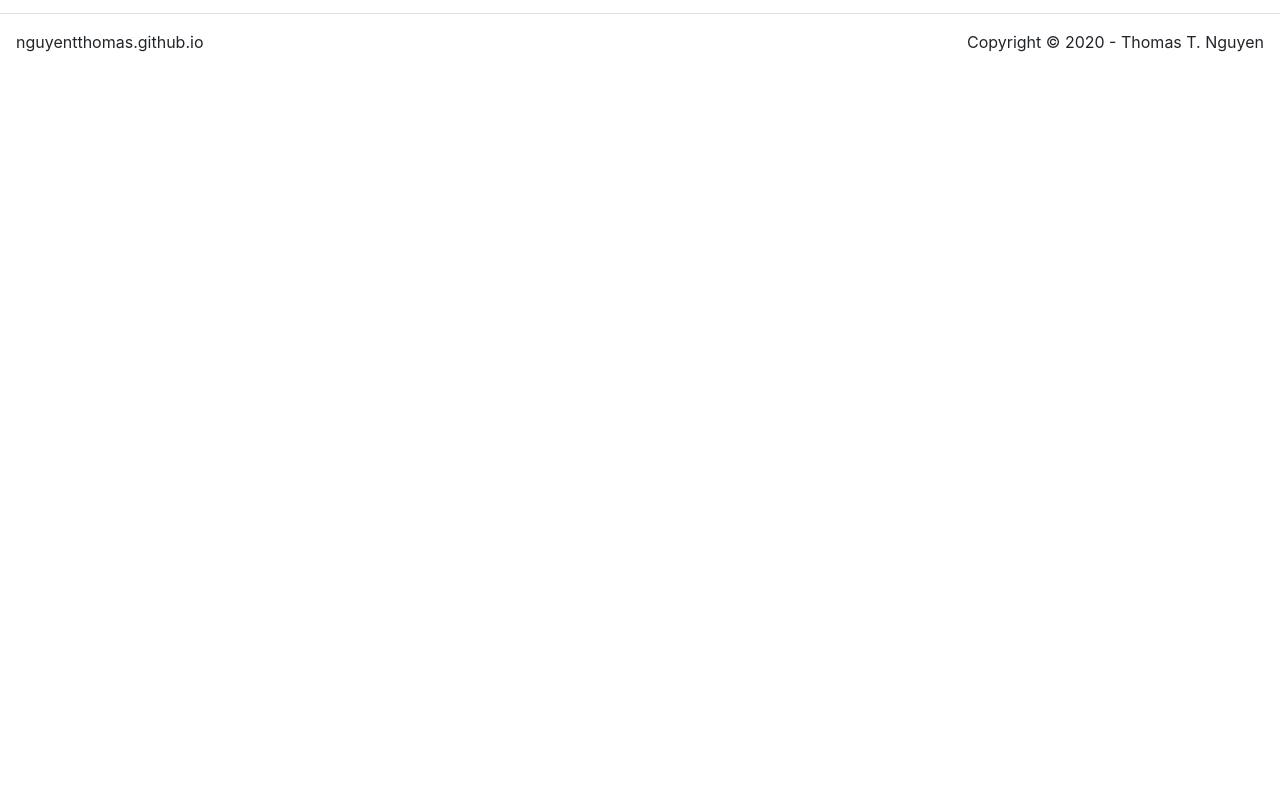
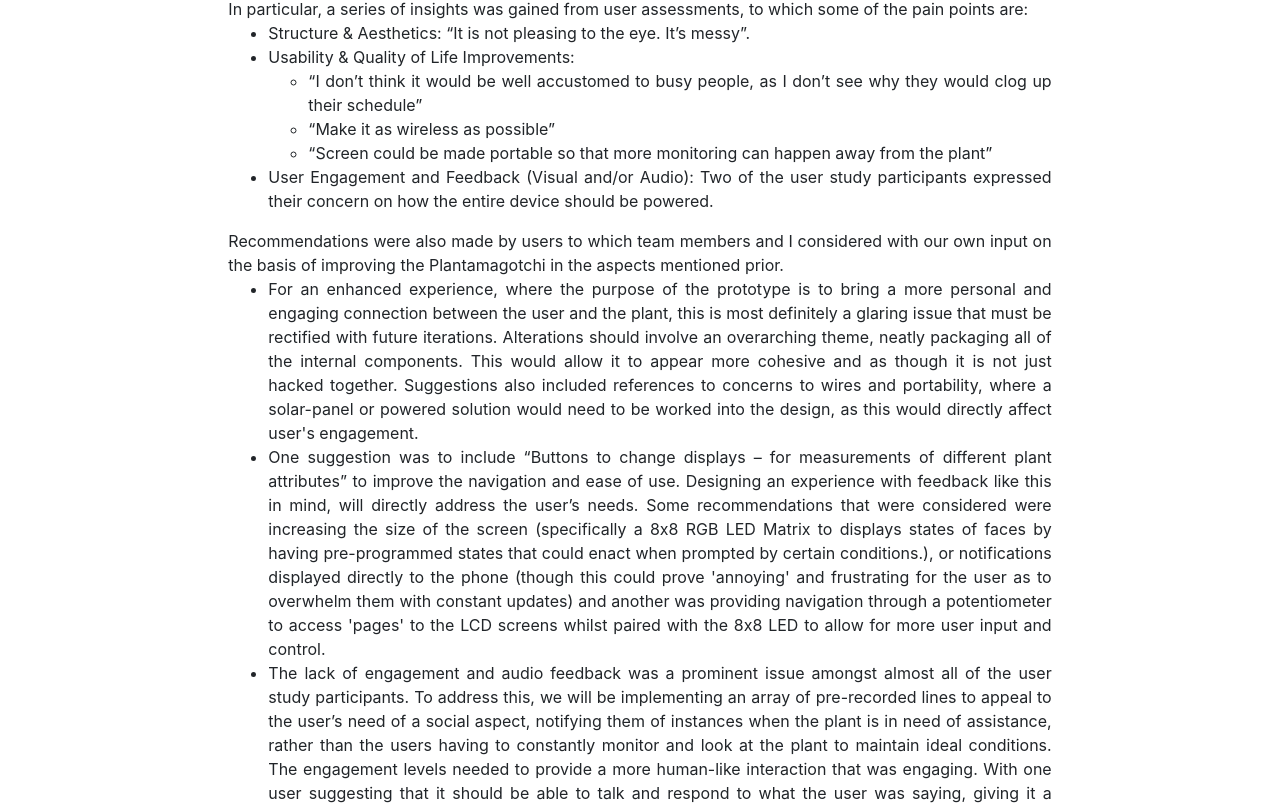
Before and after one commit to nguyentthomas/nguyentthomas.github.io, a React (Create React App) app: page /plantamagotchi in a window 1280 px wide. Shown: the part 1231-2039 px from the top of the page. Before the commit the page ends 1301 px from the top, so only its background shows below. Built offline with nearby package versions, Linux system fonts and the light colour scheme.

Commit message:
Added: Plantamagotchi Page + overall css

```diff
--- a/src/index.css
+++ b/src/index.css
@@ -64,3 +64,8 @@ code {
   height: auto;
   width: 50vw;
 }
+
+p {
+  text-align: justify;
+  text-justify: inter-word;
+}
--- a/src/pages/PlantamagotchiPage.js
+++ b/src/pages/PlantamagotchiPage.js
@@ -32,7 +32,30 @@ function PlantamagotchiPage(props) {
 
                 <h5>Usability Testing / User Studies</h5>
                 <p>This project proved to ultimately provide me with experience where it was my first exposure to assisting in conducting user studies and usability tests that I would come to appreciate as an effective tool for designing using Human-centred design principles.
-                     It also brought to my attention, physical design requirements and the accessibility that comes with it, to which plays a crucial role in the experience of users.</p>
+                     It also brought to my attention, physical design requirements and the accessibility that comes with it, to which plays a crucial role in the experience of users. <br/><br/>
+                     Through the collection of data collected through the user study, it was possible to gain further insights into the design with the inclusion of understanding the user needs gazing through their perspectives. The protocol of the user study, had a rather small sample size of 5, included enlisting a week-long experiment session, with a concluding short non-invasive 30 question interview, where the answers were transcribed immediately. The user study provided information on the prototype design, noting positive features as well as many features to improve upon. From the data, the findings can be categorised into the following common aspects, (being grouped to a relative concept).
+
+                     With this particular usability test and user study, we interviewed a total of 8 participants where users were asked to initially use the device in particular use cases and was then asked a series of questions, guaging their reactions and answers in order to understand their feelings and gather valuable insights.
+                     <br/><br/>In particular, a series of insights was gained from user assessments, to which some of the pain points are:
+                     <ul>
+                        <li>Structure & Aesthetics: “It is not pleasing to the eye. It’s messy”. </li>
+                        <li>Usability & Quality of Life Improvements:
+                            <ul>
+                                <li>“I don’t think it would be well accustomed to busy people, as I don’t see why they would clog up their schedule”</li>
+                                <li>“Make it as wireless as possible”</li>
+                                <li>“Screen could be made portable so that more monitoring can happen away from the plant” </li>
+                            </ul>
+                        </li>
+                        <li>User Engagement and Feedback (Visual and/or Audio): Two of the user study participants expressed their concern on how the entire device should be powered.</li>
+                     </ul>
+                     Recommendations were also made by users to which team members and I considered with our own input on the basis of improving the Plantamagotchi in the aspects mentioned prior.
+                     <ul>
+                        <li>For an enhanced experience, where the purpose of the prototype is to bring a more personal and engaging connection between the user and the plant, this is most definitely a glaring issue that must be rectified with future iterations. Alterations should involve an overarching theme, neatly packaging all of the internal components. This would allow it to appear more cohesive and as though it is not just hacked together. Suggestions also included references to concerns to wires and portability, where a solar-panel or powered solution would need to be worked into the design, as this would directly affect user's engagement.</li>
+                        <li>One suggestion was to include “Buttons to change displays – for measurements of different plant attributes” to improve the navigation and ease of use. Designing an experience with feedback like this in mind, will directly address the user’s needs. Some recommendations that were considered were increasing the size of the screen (specifically a 8x8 RGB LED Matrix to displays states of faces by having pre-programmed states that could enact when prompted by certain conditions.), or notifications displayed directly to the phone (though this could prove 'annoying' and frustrating for the user as to overwhelm them with constant updates) and another was providing navigation through a potentiometer to access 'pages' to the LCD screens whilst paired with the 8x8 LED to allow for more user input and control.</li>
+                        <li>The lack of engagement and audio feedback was a prominent issue amongst almost all of the user study participants. To address this, we will be implementing an array of pre-recorded lines to appeal to the user’s need of a social aspect, notifying them of instances when the plant is in need of assistance, rather than the users having to constantly monitor and look at the plant to maintain ideal conditions. The engagement levels needed to provide a more human-like interaction that was engaging. With one user suggesting that it should be able to talk and respond to what the user was saying, giving it a personality able to reply through dialogue. More interaction could be implemented in the form of mini games, or games that were tangential to the original purpose. Suggestions such as a leader board using a “competitive point system.”</li>
+
+                     </ul>
+                     </p>
 
                 <h5>Overview of Final Functional Prototype</h5>
                 <p>The Plantamagotchi is a physically interactive project that aimed to provide users a learning experience
```
